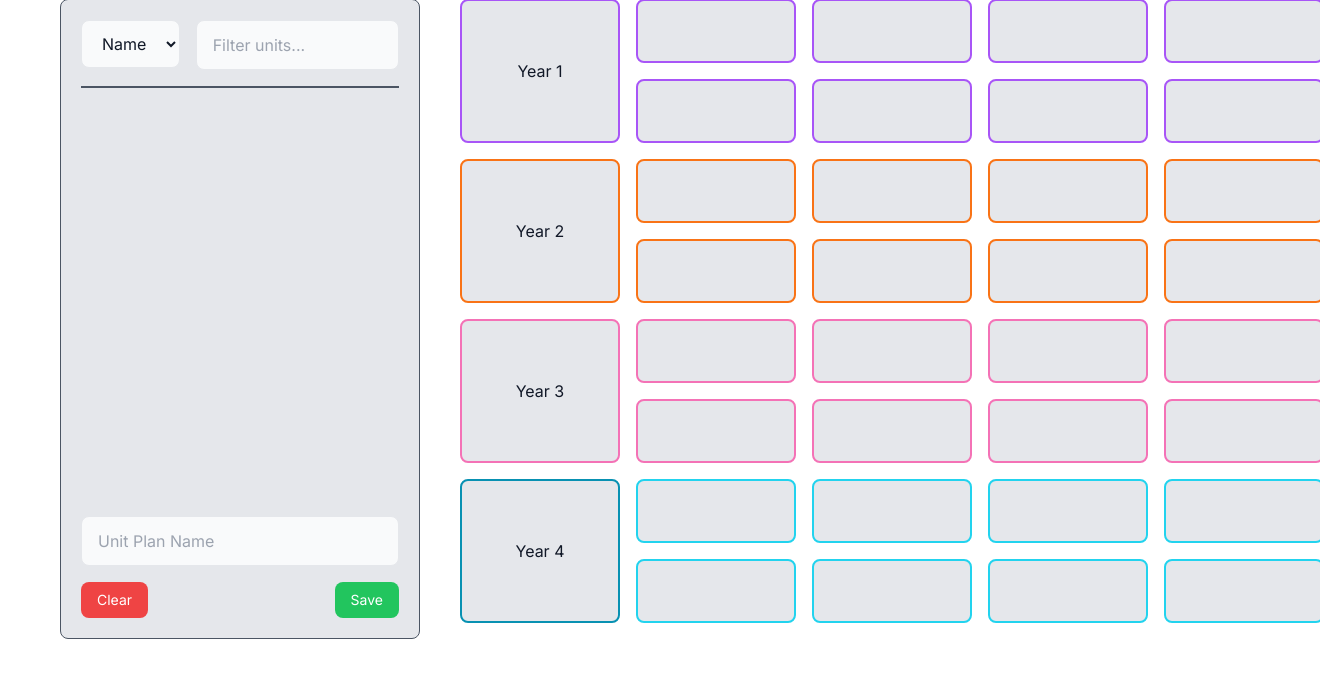
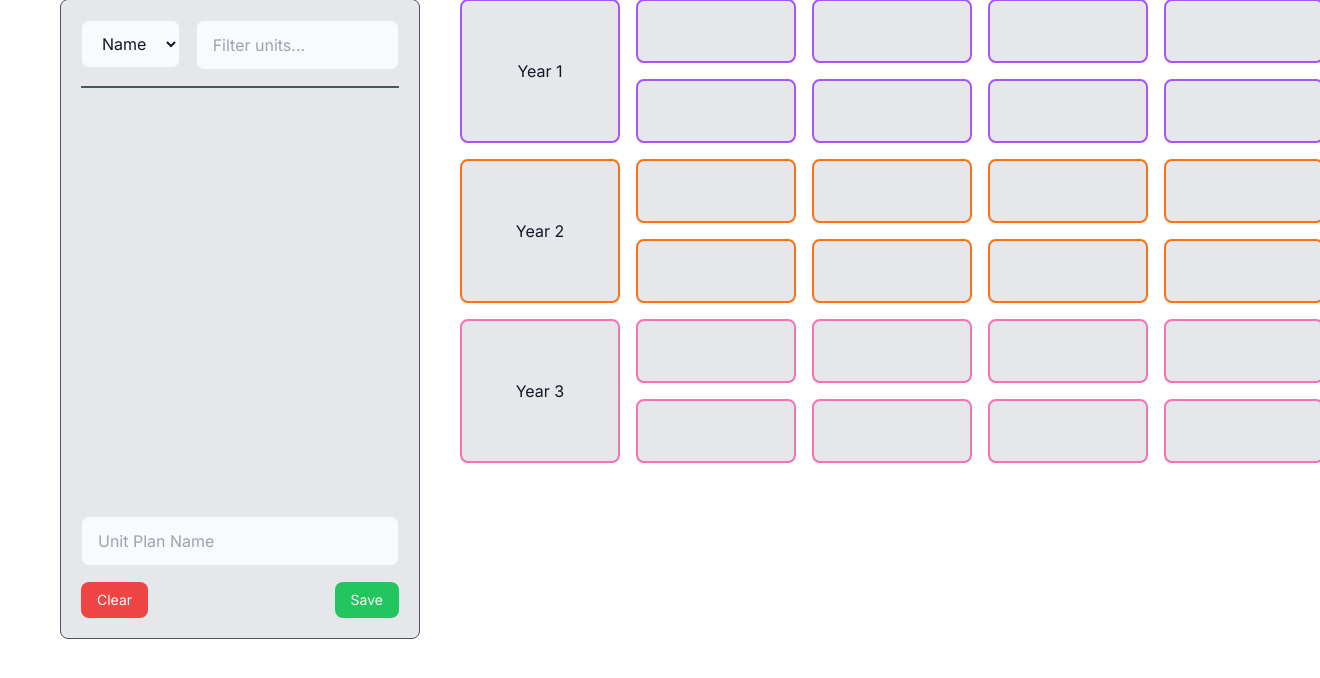
Before and after one commit to beugo/schedulo, a Flask app: page /create in a window 1320 px wide. Shown: the part 97-775 px from the top of the page. Run offline with Flask 3, Linux system fonts and the light colour scheme; the visitor is signed in with stand-in values (Sample User, id 1); data that the repository does not hold is empty; some libraries are stand-ins or nearby versions.

Commit message:
Remove fourth year section from unit plans create page

```diff
--- a/src/app/templates/create.html
+++ b/src/app/templates/create.html
@@ -52,7 +52,6 @@
             <div class="flex items-center justify-center border-2 col-start-1 row-start-1 row-span-2 rounded-lg bg-gray-200 border border-purple-500 dark:bg-dark-border year">Year 1</div>
             <div class="flex items-center justify-center border-2 col-start-1 row-start-3 row-span-2 rounded-lg bg-gray-200 border border-orange-500 dark:bg-dark-border year">Year 2</div>
             <div class="flex items-center justify-center border-2 col-start-1 row-start-5 row-span-2 rounded-lg bg-gray-200 border border-pink-400 dark:bg-dark-border year">Year 3</div>
-            <div class="flex items-center justify-center border-2 col-start-1 row-start-7 row-span-2 rounded-lg bg-gray-200 border border-cyan-600 dark:bg-dark-border year">Year 4</div>
 
             <!-- Year 1 -->
             <div class="border-2 border-purple-500 col-start-2 row-start-1 rounded-lg bg-gray-200 border dark:bg-dark-border"></div>
@@ -86,17 +85,6 @@
             <div class="border-2 border-pink-400 col-start-3 row-start-6 rounded-lg bg-gray-200 border dark:bg-dark-border"></div>
             <div class="border-2 border-pink-400 col-start-4 row-start-6 rounded-lg bg-gray-200 border dark:bg-dark-border"></div>
             <div class="border-2 border-pink-400 col-start-5 row-start-6 rounded-lg bg-gray-200 border dark:bg-dark-border"></div>
-
-            <!-- Year 4 -->
-            <div class="border-2 border-cyan-400 col-start-2 row-start-7 rounded-lg bg-gray-200 border dark:bg-dark-border"></div>
-            <div class="border-2 border-cyan-400 col-start-3 row-start-7 rounded-lg bg-gray-200 border dark:bg-dark-border"></div>
-            <div class="border-2 border-cyan-400 col-start-4 row-start-7 rounded-lg bg-gray-200 border dark:bg-dark-border"></div>
-            <div class="border-2 border-cyan-400 col-start-5 row-start-7 rounded-lg bg-gray-200 border dark:bg-dark-border"></div>
-
-            <div class="border-2 border-cyan-400 col-start-2 row-start-8 rounded-lg bg-gray-200 border dark:bg-dark-border"></div>
-            <div class="border-2 border-cyan-400 col-start-3 row-start-8 rounded-lg bg-gray-200 border dark:bg-dark-border"></div>
-            <div class="border-2 border-cyan-400 col-start-4 row-start-8 rounded-lg bg-gray-200 border dark:bg-dark-border"></div>
-            <div class="border-2 border-cyan-400 col-start-5 row-start-8 rounded-lg bg-gray-200 border dark:bg-dark-border"></div>
         </div>
 
     </div>
```
